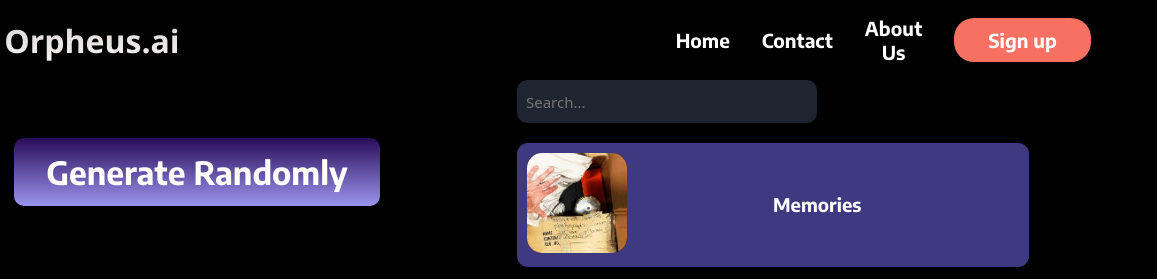
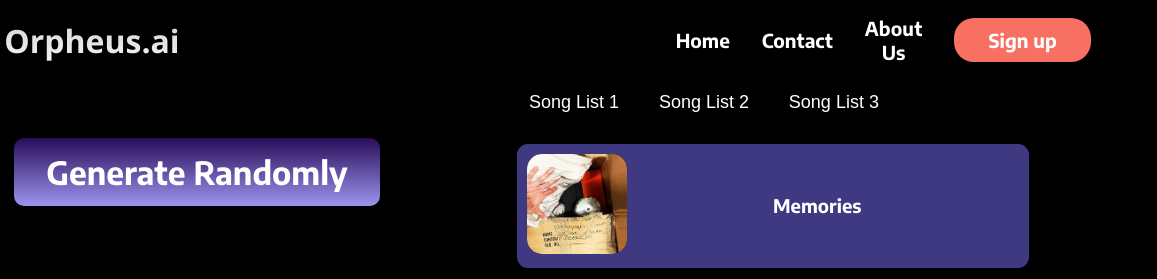
Before and after one commit to SAint7579/Orpheus_ai, a website: page page2.html in a window 1280 px wide. Both pictures are taken after a click on the button "Select Songs from Library". Shown: the top 279 px of the page, 123-1280 px from the left. Drawn offline with Linux system fonts and the light colour scheme.

Commit message:
new commits

```diff
--- a/page2.css
+++ b/page2.css
@@ -222,6 +222,24 @@ transition: all 0.3s ease;
 
 }
 
+.custom{
+    position: relative;
+    font-family: Arial;
+    font-size: 14px;
+    background: transparent;
+    color: white;
+    padding: 12px;
+    font-size: 18px;
+    border: none;
+    border-radius: 8px;
+    appearance: none;
+    outline: none;
+    cursor: pointer;
+}
+.custom option{
+    color: white;
+}
+
 #form{
     background-color: rgb(30, 37, 49);
     width: 300px;
--- a/page2.html
+++ b/page2.html
@@ -66,24 +66,54 @@
 
             <div class="right_content", id="right_cnt">
                 <div class="search_container">
-                    <form role="search" id="form">
+                    <!-- <form role="search" id="form">
                         <input type="search" id="query" name="q" placeholder="Search...">
-                    </form>
+
+                    </form> -->
+                    <select class="custom" id="dropdown1" onchange="updateHeading(1)">
+                        <option >Song List 1</option>
+                        <option value="Anti Hero">Anti Hero</option>
+                        <option value="Blank Space">Blank Space</option>
+                        <option value="Delicate">Delicate</option>
+                        <option value="Love Story">Love Story</option>
+                        <option value="Willow">Willow</option>
+                        <option value="22">22</option>
+                      </select>
+                      <select class="custom" id="dropdown2" onchange="updateHeading(2)">
+                        <option >Song List 2 </option>
+                        <option value="Anti Hero">Anti Hero</option>
+                        <option value="Blank Space">Blank Space</option>
+                        <option value="Delicate">Delicate</option>
+                        <option value="Love Story">Love Story</option>
+                        <option value="Willow">Willow</option>
+                        <option value="22">22</option>
+                      </select>
+                      <select class="custom" id="dropdown3" onchange="updateHeading(3)">
+                        <option >Song List 3</option>
+                        <option value="Anti Hero">Anti Hero</option>
+                        <option value="Blank Space">Blank Space</option>
+                        <option value="Delicate">Delicate</option>
+                        <option value="Love Story">Love Story</option>
+                        <option value="Willow">Willow</option>
+                        <option value="22">22</option>
+                      </select>
+
+
                 </div>
                 <br>
                 <div class="card">
                     <img src="images/song1.jfif" class="thumbnail" >
-                    <h3 class="song_name">Memories</h3>
+                    <h3 class="song_name" id="heading1">Memories</h3>
                 </div>
                 <br>
                 <div class="card">
                     <img src="images/fl.jfif" class="thumbnail" >
-                    <h3 class="song_name">Sign</h3>
+                    <h3 class="song_name" id="heading2">Sign</h3>
                 </div>
                 <br>
                 <div class="card">
                     <img src="images/ty.png" class="thumbnail" >
-                    <h3 class="song_name">AntiHero</h3>
+                    <h3 class="song_name" id="heading3">AntiHero</h3>
                 </div>
                 <br>
                 <div class="main__btn__container">
--- a/page2.js
+++ b/page2.js
@@ -1,5 +1,14 @@
 const songs=document.getElementById("right_cnt");
 const song_button=document.getElementById("song_btn");
+
+function updateHeading(headingNumber) {
+    const dropdown = document.getElementById(`dropdown${headingNumber}`);
+    const heading = document.getElementById(`heading${headingNumber}`);
+    const selectedSong = dropdown.value;
+
+    heading.textContent = selectedSong !== '' ? selectedSong : `Default Heading ${headingNumber}`;
+}
+
 
 song_button.onclick=unblock;
 
```
